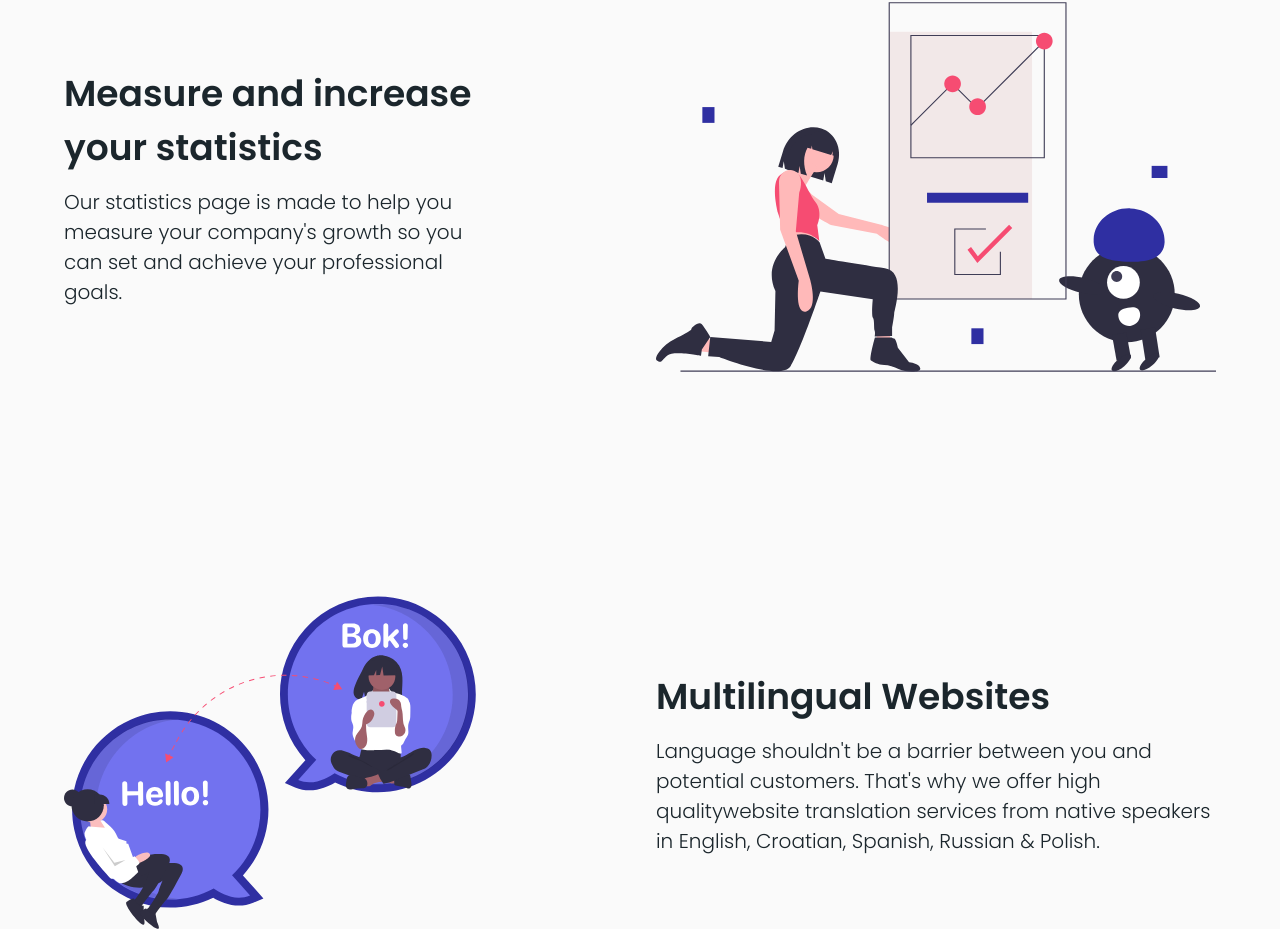
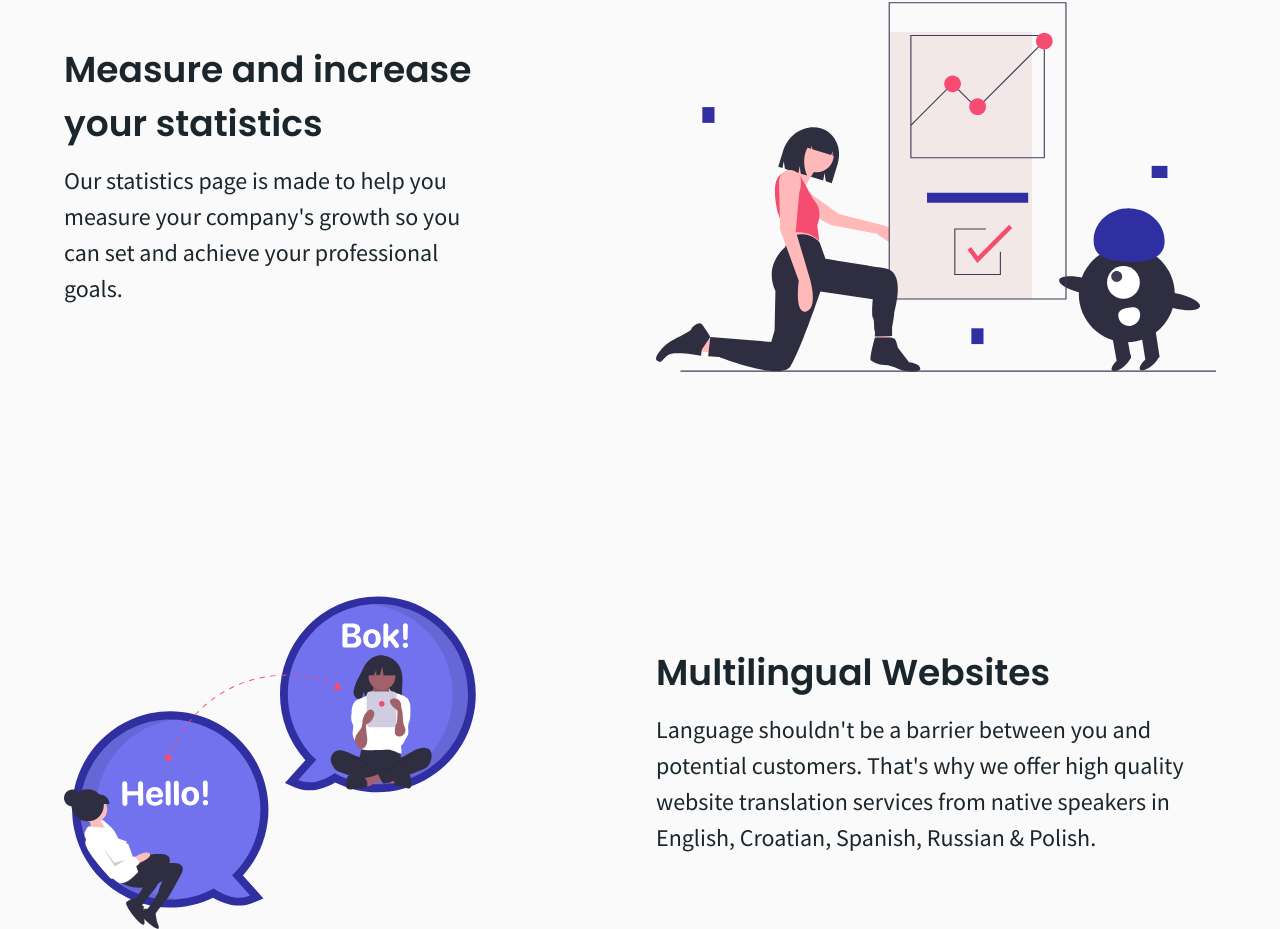
Before and after one commit to nobunagaPirate/gatsby-starter-netlify-cms, a Gatsby site: page / in a window 1280 px wide. Shown: the part 1149-2078 px from the top of the page. Built offline with nearby package versions, Linux system fonts and the light colour scheme; Gatsby itself is replaced by a stand-in of ours.

Commit message:
fix and font

```diff
--- a/src/components/ProductBenefits.js
+++ b/src/components/ProductBenefits.js
@@ -11,9 +11,9 @@
             {t("benefitsFirst", lang)}
           </div>
 
-          <div className="product-benefit-subtext">
+          <p className="product-benefit-subtext">
             {t("benefitsFirstSubtext", lang)}
-          </div>
+          </p>
         </div>
         <div className="product-benefit-1-image"></div>
         <div className="product-benefit-2-tagline">
@@ -21,9 +21,9 @@
             {t("benefitsSecond", lang)}
           </div>
 
-          <div className="product-benefit-subtext">
+          <p className="product-benefit-subtext">
             {t("benefitsSecondSubtext", lang)}
-          </div>
+          </p>
         </div>
         <div className="product-benefit-2-image"></div>
         <div className="product-benefit-3-tagline">
@@ -31,9 +31,9 @@
             {t("benefitsThird", lang)}
           </div>
 
-          <div className="product-benefit-subtext">
+          <p className="product-benefit-subtext">
             {t("benefitsThirdSubtext", lang)}
-          </div>
+          </p>
         </div>
         <div className="product-benefit-3-image"></div>
       </div>
--- a/src/services/languageService.js
+++ b/src/services/languageService.js
@@ -11,7 +11,7 @@
       "benefitsFirstSubtext": "Our statistics page is made to help you measure your company's growth so you can set and achieve your professional goals.",
       "benefitsSecond": "Multilingual Websites",
       "benefitsSecondSubtext": "Language shouldn't be a barrier between you and potential customers. That's why we offer high quality" +
-        "website translation services from native speakers in English, Croatian, Spanish, Russian & Polish.",
+        " website translation services from native speakers in English, Croatian, Spanish, Russian & Polish.",
       "benefitsThird": "Professional Developers",
       "benefitsThirdSubtext": "Experienced in-house developers available for your website at all times.",
       "productFeaturesTitle": "Our Product Features",
@@ -29,7 +29,7 @@
     [CROATIAN_LANG]: {
       "contactUs": "Kontaktirajte nas",
       "valuePropMainText": "Uštedite vrijeme. Zaradite više.",
-      "valuePropDesc": "Razumijemo koliko je važno imati dobru web stranicu. Zato smo okupili naše jezične i računalne" +
+      "valuePropDesc": "Razumijemo koliko je važno imati dobru web stranicu. Zato smo okupili naše jezične i računalne " +
         "stručnjake, kako bismo pomogli dosegnuti sva globalna tržišta.",
       "benefitsFirst": "Izmjerite i poboljšajte svoju statistiku",
       "benefitsFirstSubtext": "Naša je stranica statistike napravljena tako da vam pomogne izmjeriti rast tvrtke radi postavljanja i postizanja poslovnih ciljeva.",
--- a/src/styles/components/_product-benefits.scss
+++ b/src/styles/components/_product-benefits.scss
@@ -22,7 +22,7 @@
 
 .product-benefit-subtext {
   margin-top: $size-4;
-  font-size: $font-size-20;
+  font-size: $font-size-24;
   font-weight: 100;
 }
 
```
Also changed, not shown: src/styles/base/_fonts.scss (line endings or trailing spaces).
